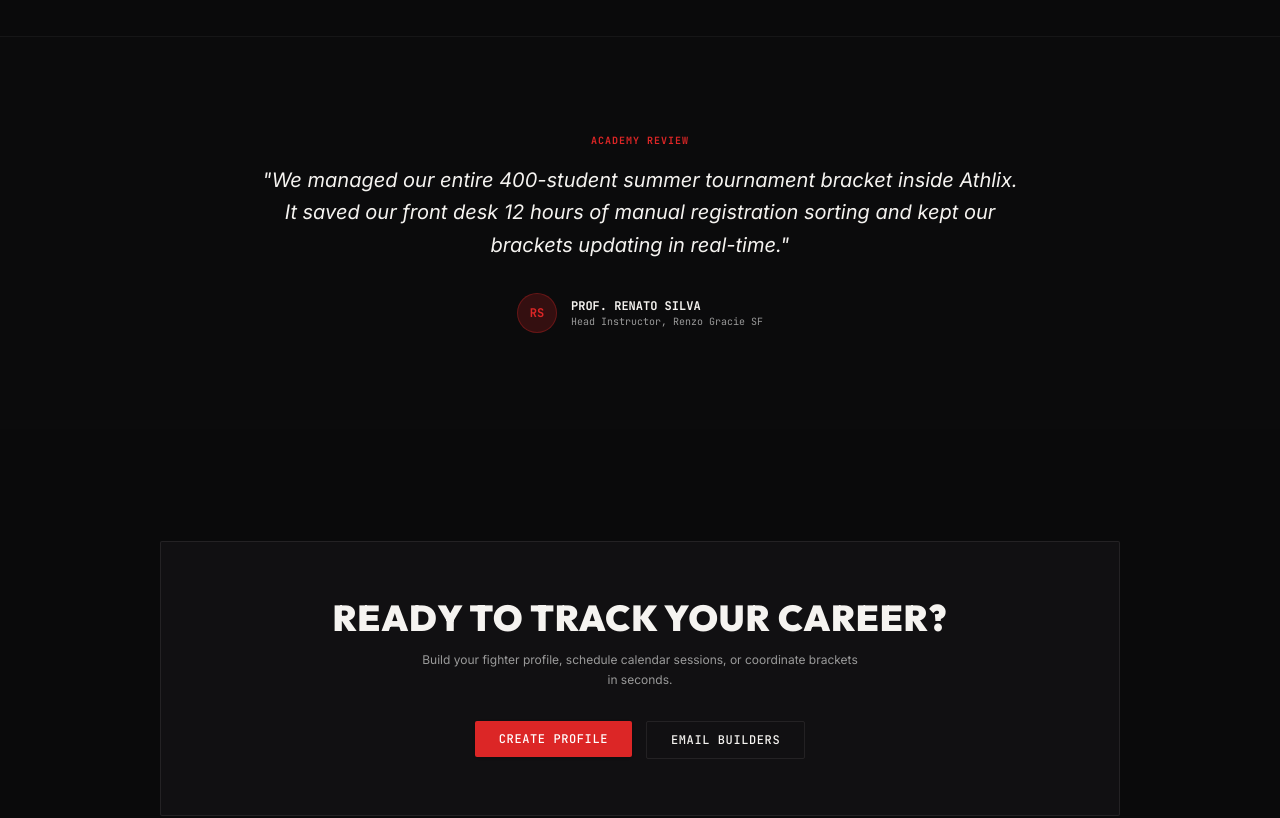
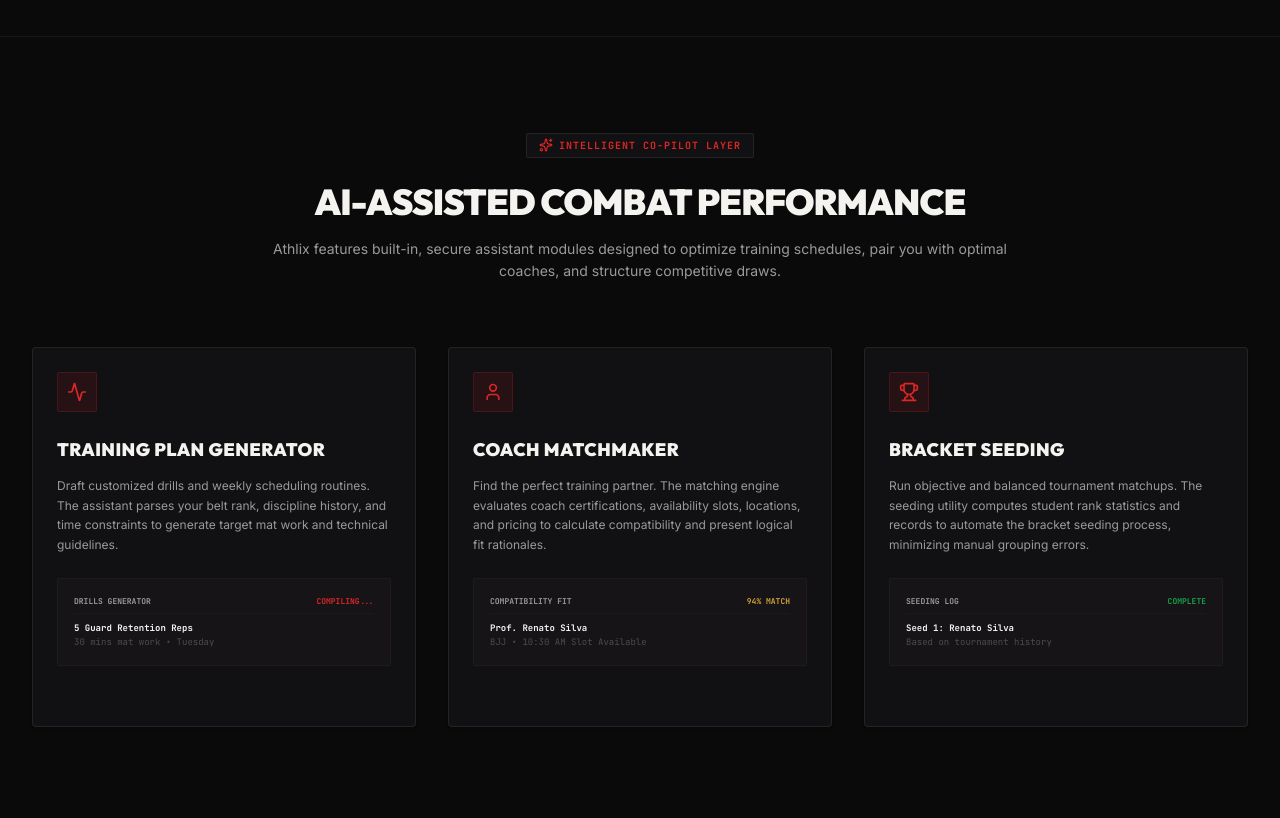
Before and after one commit to pratikcoder01/Athlix, a Next.js app in the folder client/: page / in a window 1280 px wide. Shown: the part 2720-3538 px from the top of the page. Built offline with nearby package versions, Linux system fonts and the light colour scheme; no server answers.

Commit message:
feat: integrate AI-powered capabilities section into marketing site

```diff
--- a/client/src/app/features/page.tsx
+++ b/client/src/app/features/page.tsx
@@ -34,6 +34,7 @@
   { icon: MapPin,  label: 'Academy Finder' },
   { icon: Shield,  label: 'Role Security' },
   { icon: Code2,   label: 'REST APIs' },
+  { icon: Sparkles, label: 'AI Assistants' },
 ];
 
 /* ── Main alternating feature blocks ── */
@@ -167,6 +168,35 @@
     ),
     flip: true,
   },
+  {
+    id: 'ai-copilot',
+    num: '05',
+    label: 'Intelligent Systems',
+    icon: Sparkles,
+    heading: 'AI-DRIVEN TRAINING & SEEDING',
+    body: 'Leverage our integrated machine intelligence layer to match with top coaching instructors, draft structured training routines tailored to your belt rank, and auto-seed tournament brackets based on fighter statistics.',
+    bullets: ['Personalized drill plan generation', 'Contextual coach compatibility matching', 'Objective bracket seed scheduling'],
+    visual: (
+      <div className="bg-secondary border border-border p-6 rounded-sm font-mono text-xs shadow-inner">
+        <div className="flex justify-between items-center text-[10px] text-text-secondary border-b border-border/40 pb-3 mb-4">
+          <span>AI ENGINE METRICS</span>
+          <span className="text-accent-gold font-bold">READY</span>
+        </div>
+        <div className="flex flex-col gap-3">
+          <div className="p-2.5 bg-background/50 border border-border/30 rounded-sm">
+            <span className="text-[9px] text-text-secondary block">COACH MATCH COMPATIBILITY</span>
+            <span className="font-bold text-text-primary block mt-0.5">Renato Silva: 94% Match Fit</span>
+            <span className="text-[8px] text-text-tertiary block mt-0.5 font-bold">Fits availability, 77kg weight class, BJJ focus</span>
+          </div>
+          <div className="p-2.5 bg-background/50 border border-border/30 rounded-sm">
+            <span className="text-[9px] text-text-secondary block">DRILL ROUTINE GENERATED</span>
+            <span className="font-bold text-text-primary block mt-0.5">5 Guard Retention drills (Purple Belt BJJ)</span>
+          </div>
+        </div>
+      </div>
+    ),
+    flip: false,
+  },
 ];
 
 export default function FeaturesPage() {
@@ -237,7 +267,7 @@
           variants={fadeUp(0.3)}
           initial="hidden"
           animate="visible"
-          className="mt-16 grid grid-cols-2 sm:grid-cols-3 lg:grid-cols-6 gap-3 border-t border-border/60 pt-10"
+          className="mt-16 grid grid-cols-2 sm:grid-cols-3 lg:grid-cols-7 gap-3 border-t border-border/60 pt-10"
         >
           {capabilities.map(({ icon: Icon, label }) => (
             <div
--- a/client/src/app/page.tsx
+++ b/client/src/app/page.tsx
@@ -833,6 +833,90 @@
         </div>
       </section>
 
+      {/* AI-Powered Co-Pilot Section */}
+      <section className="relative z-10 mx-auto max-w-7xl px-4 py-24 sm:px-6 lg:px-8 border-t border-border/60">
+        <div className="text-center max-w-3xl mx-auto mb-16">
+          <div className="inline-flex items-center gap-1.5 rounded-sm border border-border bg-secondary px-3 py-1 text-[10px] font-bold text-primary tracking-widest uppercase mb-6 font-mono">
+            <Sparkles className="h-3.5 w-3.5" />
+            Intelligent co-pilot layer
+          </div>
+          <h2 className="text-3xl sm:text-4xl font-display font-black text-text-primary tracking-tight uppercase">
+            AI-ASSISTED COMBAT PERFORMANCE
+          </h2>
+          <p className="mt-4 text-sm text-text-secondary leading-relaxed">
+            Athlix features built-in, secure assistant modules designed to optimize training schedules, pair you with optimal coaches, and structure competitive draws.
+          </p>
+        </div>
+
+        <div className="grid grid-cols-1 md:grid-cols-3 gap-8">
+          <SpotlightCard className="bg-secondary border border-border rounded-sm p-6 flex flex-col justify-between min-h-[380px] relative overflow-hidden">
+            <div>
+              <div className="h-10 w-10 bg-primary/10 border border-primary/20 rounded-sm flex items-center justify-center mb-6">
+                <Activity className="h-5 w-5 text-primary" />
+              </div>
+              <h3 className="text-lg font-display font-black uppercase tracking-wide mb-3">Training Plan Generator</h3>
+              <p className="text-xs text-text-secondary leading-relaxed mb-6 font-sans">
+                Draft customized drills and weekly scheduling routines. The assistant parses your belt rank, discipline history, and time constraints to generate target mat work and technical guidelines.
+              </p>
+            </div>
+
+            {/* Visual element */}
+            <div className="bg-surface border border-border/40 p-4 rounded-sm font-mono text-[9px] text-text-secondary">
+              <div className="flex justify-between border-b border-border/30 pb-1.5 mb-2 font-bold uppercase text-[8px]">
+                <span>DRILLS GENERATOR</span>
+                <span className="text-primary font-bold">COMPILING...</span>
+              </div>
+              <span className="block font-bold text-text-primary">5 Guard Retention Reps</span>
+              <span className="block text-text-tertiary">30 mins mat work • Tuesday</span>
+            </div>
+          </SpotlightCard>
+
+          <SpotlightCard className="bg-secondary border border-border rounded-sm p-6 flex flex-col justify-between min-h-[380px] relative overflow-hidden">
+            <div>
+              <div className="h-10 w-10 bg-primary/10 border border-primary/20 rounded-sm flex items-center justify-center mb-6">
+                <User className="h-5 w-5 text-primary" />
+              </div>
+              <h3 className="text-lg font-display font-black uppercase tracking-wide mb-3">Coach Matchmaker</h3>
+              <p className="text-xs text-text-secondary leading-relaxed mb-6 font-sans">
+                Find the perfect training partner. The matching engine evaluates coach certifications, availability slots, locations, and pricing to calculate compatibility and present logical fit rationales.
+              </p>
+            </div>
+
+            {/* Visual element */}
+            <div className="bg-surface border border-border/40 p-4 rounded-sm font-mono text-[9px] text-text-secondary">
+              <div className="flex justify-between border-b border-border/30 pb-1.5 mb-2 font-bold uppercase text-[8px]">
+                <span>COMPATIBILITY FIT</span>
+                <span className="text-accent-gold font-bold">94% MATCH</span>
+              </div>
+              <span className="block font-bold text-text-primary">Prof. Renato Silva</span>
+              <span className="block text-text-tertiary">BJJ • 10:30 AM Slot Available</span>
+            </div>
+          </SpotlightCard>
+
+          <SpotlightCard className="bg-secondary border border-border rounded-sm p-6 flex flex-col justify-between min-h-[380px] relative overflow-hidden">
+            <div>
+              <div className="h-10 w-10 bg-primary/10 border border-primary/20 rounded-sm flex items-center justify-center mb-6">
+                <Trophy className="h-5 w-5 text-primary" />
+              </div>
+              <h3 className="text-lg font-display font-black uppercase tracking-wide mb-3">Bracket Seeding</h3>
+              <p className="text-xs text-text-secondary leading-relaxed mb-6 font-sans">
+                Run objective and balanced tournament matchups. The seeding utility computes student rank statistics and records to automate the bracket seeding process, minimizing manual grouping errors.
+              </p>
+            </div>
+
+            {/* Visual element */}
+            <div className="bg-surface border border-border/40 p-4 rounded-sm font-mono text-[9px] text-text-secondary">
+              <div className="flex justify-between border-b border-border/30 pb-1.5 mb-2 font-bold uppercase text-[8px]">
+                <span>SEEDING LOG</span>
+                <span className="text-success font-bold">COMPLETE</span>
+              </div>
+              <span className="block font-bold text-text-primary">Seed 1: Renato Silva</span>
+              <span className="block text-text-tertiary">Based on tournament history</span>
+            </div>
+          </SpotlightCard>
+        </div>
+      </section>
+
       {/* Testimonial Section - Clean, Specific Story */}
       <section className="relative z-10 mx-auto max-w-7xl px-4 py-24 sm:px-6 lg:px-8 border-t border-border/60 bg-secondary/20">
         <div className="max-w-4xl mx-auto text-center flex flex-col items-center">
```
